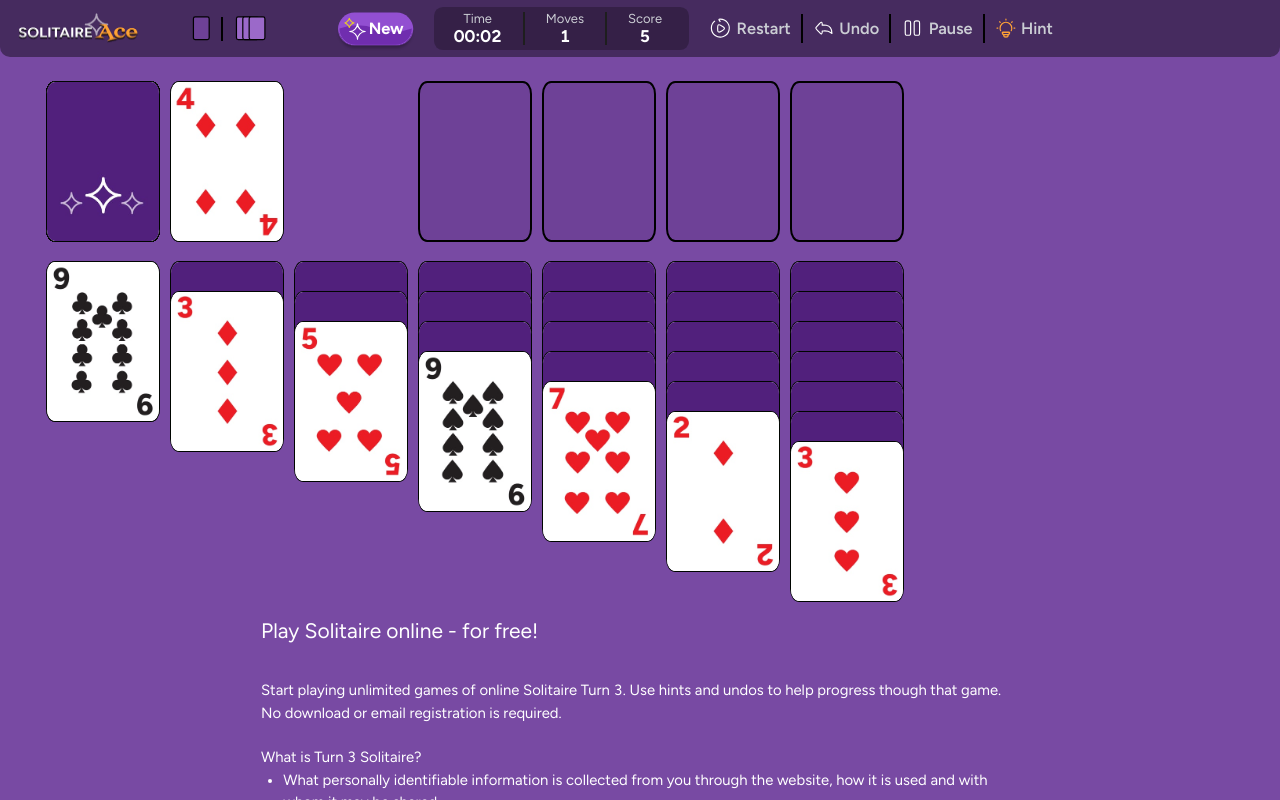
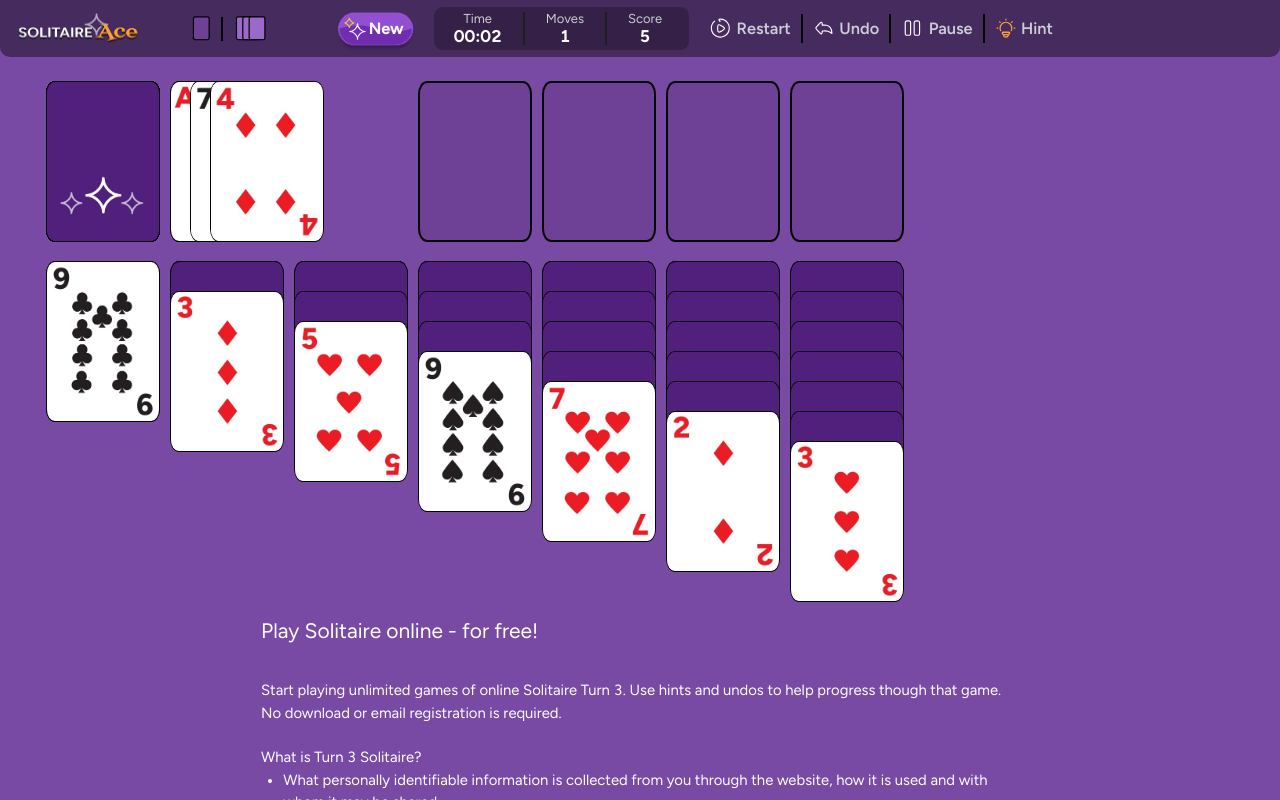
Before and after one commit to vzhytnyk/gfdbfdsbv, a Next.js app: page / in a window 1280 px wide. Both pictures are taken after a click on the element 103 px from the left and 161 px from the top of the page. Built offline with nearby package versions, Linux system fonts and the light colour scheme.

Commit message:
Partially add 3 card mode

```diff
--- a/src/components/BoardFields/BaseEmptySpots.tsx
+++ b/src/components/BoardFields/BaseEmptySpots.tsx
@@ -67,7 +67,7 @@ function BaseEmptySpots() {
   const handleResetDeck = () => {
     // resets the deck
     dispatch(deckActions.startUndoAnimation());
-    setTimeout(() => dispatch(deckActions.resetDeck()), 600);
+    setTimeout(() => dispatch(deckActions.resetDeck()), 200);
     // adds one movement to the game
     dispatch(
       gameBoardActions.addGameMove({
--- a/src/components/BoardFields/BoardFileds.module.css
+++ b/src/components/BoardFields/BoardFileds.module.css
@@ -13,7 +13,7 @@
   }
 
   .redoDeckButton {
-    background: transparent;
+    background: transparent !important;
     border: none;
     color: white;
     height: auto;
@@ -23,9 +23,6 @@
 
   .redoDeckButton:hover {
     transform: scale(1.5);
-  }
-  .redoDeckButton:hover, .redoDeckButton:active {
-    background:none !important;
   }
 
   .shakeAnimationButton {
--- a/src/components/Buttons/UndoButton.tsx
+++ b/src/components/Buttons/UndoButton.tsx
@@ -43,7 +43,7 @@ function UndoButton() {
           setTimeout(() => {
             // call deck function to send back a flipped card to the deck pile
             dispatch(deckActions.undoFlipDeckPile());
-          }, 600);
+          }, 200);
           // flipped -> deck
         } else if (target.includes('goal')) {
           // goal pile -> deck
@@ -113,7 +113,7 @@ function UndoButton() {
         dispatch(deckActions.startRedoResetAnimation());
         setTimeout(() => {
           dispatch(deckActions.undoResetDeck());
-        }, 600);
+        }, 200);
       }
 
       // remove the movement from the moves array
--- a/src/components/CardMoveHandlers/DragHandlers/DraggableCard.component.tsx
+++ b/src/components/CardMoveHandlers/DragHandlers/DraggableCard.component.tsx
@@ -22,6 +22,7 @@ interface DraggableCardProps {
   onDoubleClick?: () => void; // function called when card is double clicked
   index?: number;
   shake?: boolean;
+  className?: string;
 }
 
 /**
@@ -34,6 +35,7 @@ function DraggableCard({
   index = 0,
   shake,
   children,
+  className
 }: PropsWithChildren<DraggableCardProps>) {
   const dispatch = useDispatch();
 
@@ -92,7 +94,7 @@ function DraggableCard({
     <CardFrame
       ref={drag}
       onDoubleClick={onDoubleClick}
-      cardContainerClassName={`${index > 0 ? styles.cardContainerColumns : ''}`}
+      cardContainerClassName={`${index > 0 ? styles.cardContainerColumns : ''} ${className}`}
       shake={shake}
     >
       {children || (
--- a/src/components/Cards/Card.module.css
+++ b/src/components/Cards/Card.module.css
@@ -1,4 +1,3 @@
-
 /* CardFlippable */
 .cardFlipContainer {
   width: 100%;
@@ -87,8 +86,6 @@
   border: 1.579px solid #000500;
   border-radius: var(--cardBorderRadiusOut);
   cursor: pointer;
-  background-color: white;
-
 
   height: 100%;
 }
@@ -99,7 +96,7 @@
   border-radius: var(--cardBorderRadiusIn);
 }
 
- /* CardSpot */
+/* CardSpot */
 .cardSpotCol {
   z-index: 0;
 }
@@ -107,5 +104,64 @@
 .cardSpot {
   border: var(--cardBorderWidth) solid #000;
   border-radius: var(--cardBorderRadiusOut);
-  background: #6E4197;
+  background: #6e4197;
 }
+
+.threeCardModeContainer .cardContainer {
+  margin-top: 0px !important;
+}
+
+.threeCardModeContainer .lastInRow .cardAspectRatio {
+  animation: threeCardAnimationFirst 0.2s forwards;
+}
+.threeCardModeContainer .prevInRow .cardAspectRatio {
+  animation: threeCardAnimationPrevious 0.2s forwards;
+}
+
+@keyframes threeCardAnimationFirst {
+  from {
+    left: 0px;
+  }
+  to {
+    left: 40px;
+  }
+}
+
+@keyframes threeCardAnimationPrevious {
+  from {
+    left: 0px;
+  }
+  to {
+    left: 20px;
+  }
+}
+
+.threeCardModeContainer
+  .animationStyleUndo:nth-last-child(3n + 1)
+  .cardAspectRatio {
+  animation: threeCardAnimationFirstUndo 0.2s forwards;
+}
+
+.threeCardModeContainer
+  .animationStyleUndo:nth-last-child(3n + 2)
+  .cardAspectRatio {
+  animation: threeCardAnimationPreviousUndo 0.2s forwards;
+}
+
+@keyframes threeCardAnimationFirstUndo {
+  from {
+    left: 40px;
+  }
+  to {
+    left: 0px;
+  }
+}
+
+@keyframes threeCardAnimationPreviousUndo {
+  from {
+    left: 20px;
+  }
+  to {
+    left: 0px;
+  }
+}
--- a/src/components/Piles/DeckPile.component.tsx
+++ b/src/components/Piles/DeckPile.component.tsx
@@ -46,7 +46,7 @@ function DeckPile() {
           cards: [],
         })
       );
-    }, 300);
+    }, 200);
   };
 
   // renders cards components that can be flipped (with translation)
@@ -64,7 +64,8 @@ function DeckPile() {
         translationX={translationX}
         translationY={0}
         redoAnimation={
-          (startRedoAnimation && index === deckPile.length - 1) ||
+          (startRedoAnimation && index >= deckPile.length - 3) ||
+          // (startRedoAnimation && index === deckPile.length - 1) ||
           startRedoResetAnimation
         }
       />
--- a/src/components/Piles/FlippedPile.component.tsx
+++ b/src/components/Piles/FlippedPile.component.tsx
@@ -16,13 +16,8 @@ import CardImage from '../Cards/CardImage';
 function FlippedPile() {
   const dispatch = useDispatch();
   // get piles from redux
-  const {
-    deckPile,
-    flippedPile,
-    lastHint,
-    startUndoAnimation,
-    translationX,
-  } = useSelector(({ Deck, GameBoard }: RootReducerState) => {
+  const { deckPile, flippedPile, lastHint, startUndoAnimation, translationX } =
+    useSelector(({ Deck, GameBoard }: RootReducerState) => {
       const gameHints = GameBoard.gameHints;
       const lastIndex = gameHints.length - 1;
       return {
@@ -42,18 +37,46 @@ function FlippedPile() {
     return flippedPile?.map((card: CardType, index: number) => {
       const handler = new DeckDoubleClickHandler(dispatch, card);
       const shake = lastHint && lastHint.source === 'flippedPile';
+      const runUndoAnimation =
+        startUndoAnimation &&
+        (index >= flippedPile.length - 3 || deckPile.length === 0);
+
+      const classAnimationName = () => {
+        if (flippedPile.length < 3) {
+          if ((index) % 3 === 1) {
+            return cardStyles.prevInRow;
+          }
+          if ((index) % 3 === 2) {
+            return cardStyles.prevInRow;
+          }
+          return;
+        }
+        if ((flippedPile.length - 1 - index) % 3 === 1) {
+          return cardStyles.prevInRow;
+        }
+        if ((flippedPile.length - 1 - index) % 3 === 0) {
+          return cardStyles.lastInRow;
+        }
+      };
       return (
-        <DoubleClickHandler key={card.id} handler={handler} doubleClick>
-          <DraggableCard card={card} nCards={1} shake={shake}>
+        <DoubleClickHandler
+          key={card.id}
+          handler={handler}
+          doubleClick={index === flippedPile.length - 1}
+        >
+          <DraggableCard
+            index={index}
+            card={card}
+            nCards={1}
+            shake={shake}
+            className={`${
+              runUndoAnimation ? cardStyles.animationStyleUndo : ''
+            } ${classAnimationName() || ''}`}
+          >
             <div
               className={cardStyles.cardFlipContainer}
               // eslint-disable-next-line react/forbid-dom-props
-              style={
-                startUndoAnimation &&
-                (index === flippedPile.length - 1 || deckPile.length === 0)
-                  ? animationStyle
-                  : {}
-              }
+              style={runUndoAnimation ? animationStyle : {}}
             >
               <CardImage
                 image='bg-purple.jpg'
@@ -71,10 +94,10 @@ function FlippedPile() {
       );
     });
   };
-
   // return a pile of flipped cards
   return (
     <SimplePile
+      threeCardMode
       pileId='flippedPile'
       pileCards={getCards()}
       pileClassName={`${styles.deckPile} ${styles.flippedPile}`}
--- a/src/redux/deck/deck.utils.ts
+++ b/src/redux/deck/deck.utils.ts
@@ -36,13 +36,14 @@ export const flipDeckCard = (
 ) => {
   // create copy of the deck pile
   const tempDeckPile = [...deckPile];
-  // get the top card of the deck pile
-  const cardFlipped = tempDeckPile.pop();
+  // get the top 3 cards of the deck pile
+  const cardsFlipped = tempDeckPile.splice(-3);
   // get copy of the flipped pile
   const tempFlippedPile = [...flippedPile];
 
-  // add it to the flipped pile
-  tempFlippedPile.push({ ...cardFlipped, flipped: true } as CardType);
+  // add the flipped cards to the flipped pile
+  const flippedCards = cardsFlipped.map((card) => ({ ...card, flipped: true } as CardType));
+  tempFlippedPile.push(...flippedCards);
 
   // get the new value for the translation y
   const translationY = getTranslationY(tempDeckPile, tempFlippedPile);
@@ -54,6 +55,7 @@ export const flipDeckCard = (
     startRedoAnimation: false
   };
 };
+
 
 /**
  * Flips one deck card to the flipped pile
@@ -67,13 +69,14 @@ export const unflipDeckCard = (
   // create copy of the flipped pile
   const tempFlippedPile = [...flippedPile];
   // get the top card of the flipped pile
-  const cardFlipped = tempFlippedPile.pop();
+  const cardsFlipped = tempFlippedPile.splice(-3);
   // get copy of the deck pile
   const tempDeckPile = [...deckPile];
 
   // if there was indeed a card to be flipped, then add it to the deck pile
-  if (cardFlipped) {
-    tempDeckPile.push({ ...cardFlipped, flipped: true });
+  if (cardsFlipped) {
+    const flippedCards = cardsFlipped.map((card) => ({ ...card, flipped: true } as CardType));
+    tempDeckPile.push(...flippedCards);
   }
 
   // get the new value for the translation y
@@ -99,16 +102,27 @@ export const resetDeck = (
   source: Array<CardType>,
   reversed?: boolean
 ) => {
-  const final = source.map((card: CardType) => ({
+  let final = source.map((card: CardType) => ({
     ...card,
     flipped: targetId === "flippedPile"
   }));
+  final = reverseChunks(final, 3);
   return {
     translationY: source.length,
     [targetId]: reversed ? final : final.reverse(),
     [sourceId]: []
   };
 };
+
+const reverseChunks = <T>(array: T[], chunkSize: number): T[] => {
+  const result: T[] = [];
+  for (let i = 0; i < array.length; i += chunkSize) {
+    const chunk = array.slice(i, i + chunkSize);
+    result.push(...chunk.reverse());
+  }
+  return result;
+};
+
 
 // ********************************************************
 // DRAGGING FUNCTIONS
--- a/src/redux/store.ts
+++ b/src/redux/store.ts
@@ -5,7 +5,6 @@ import gameBoardReducer from "./gameBoard/gameBoard.reducer";
 import goalReducer from "./goal/goal.reducer";
 import pagesReducer from "./pages/pages.reducer";
 import highscoreReducer from "./highScores/highscores.reducer";
-import { createLogger } from 'redux-logger'
 
 
 export const rootReducer = {
@@ -19,13 +18,8 @@ export const rootReducer = {
 
 const combinedRootReducer = combineReducers(rootReducer);
 
-const loggerMiddleware = createLogger({
-  // ...options
-  diff: true
-})
 
 export const store = createStore(combinedRootReducer,  applyMiddleware(
-  loggerMiddleware
 ));
 
 export type RootState = ReturnType<typeof store.getState>;
```
Also changed, not shown: src/components/Piles/SimplePile.component.tsx (+10 -1 lines). Lines whose indentation alone changed are shown as unchanged.
